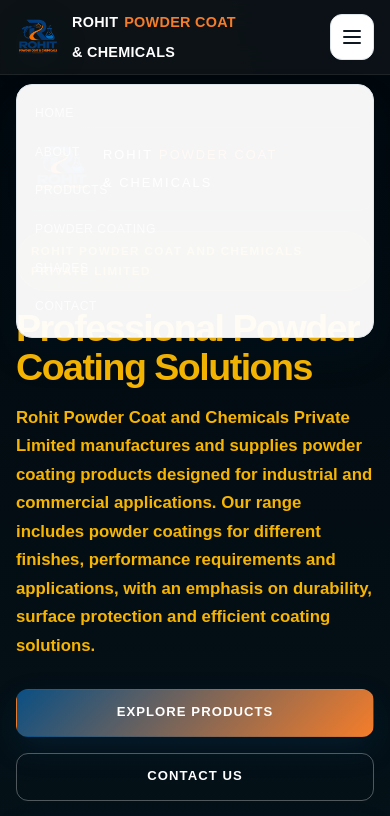
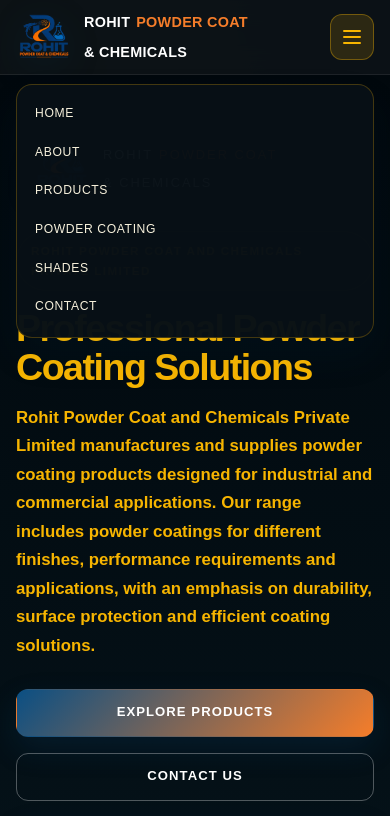
Before and after one commit to SujalChhetrikarki/Rohit-Power-Coat-and-Chemicals-profile, a website: page index.html in a window 390 px wide. Both pictures are taken after a click on the button "Toggle navigation". Shown: the top 816 px of the page. Drawn offline with Linux system fonts and the light colour scheme.

Commit message:
Mobile View

```diff
--- a/index.html
+++ b/index.html
@@ -9,6 +9,7 @@
       content="ROHIT POWDER COAT AND CHEMICALS PRIVATE LIMITED provides professional powder coating solutions, surface preparation, and a range of powder coating products and finishes."
     />
     <title>Rohit Powder Coat and Chemicals Private Limited</title>
+    <link rel="icon" type="image/png" href="assets/Rohit.png" sizes="128x128" />
     <link rel="stylesheet" href="styles.css" />
     <script src="script.js" defer></script>
   </head>
--- a/styles.css
+++ b/styles.css
@@ -183,7 +183,7 @@
       }
 
       .brand-mark {
-        width: 44px;
+        width: 56px;
         height: auto;
         display: block;
         object-fit: contain;
@@ -937,6 +937,14 @@
           align-items: center;
           justify-content: center;
           position: relative;
+          background: rgba(247, 181, 0, 0.14);
+          border: 1px solid rgba(247, 181, 0, 0.35);
+        }
+
+        .menu-toggle span,
+        .menu-toggle span::before,
+        .menu-toggle span::after {
+          background: #f7b500;
         }
 
         .nav {
@@ -949,8 +957,8 @@
           align-items: flex-start;
           gap: 18px;
           padding: 18px 18px 20px;
-          background: rgba(255, 255, 255, 0.96);
-          border: 1px solid var(--line);
+          background: rgba(8, 16, 22, 0.98);
+          border: 1px solid rgba(247, 181, 0, 0.25);
           border-radius: 16px;
           box-shadow: var(--shadow);
         }
@@ -962,6 +970,7 @@
         .nav a {
           width: 100%;
           font-size: 0.76rem;
+          color: #f7f1dc;
         }
 
         .about-grid,
```
